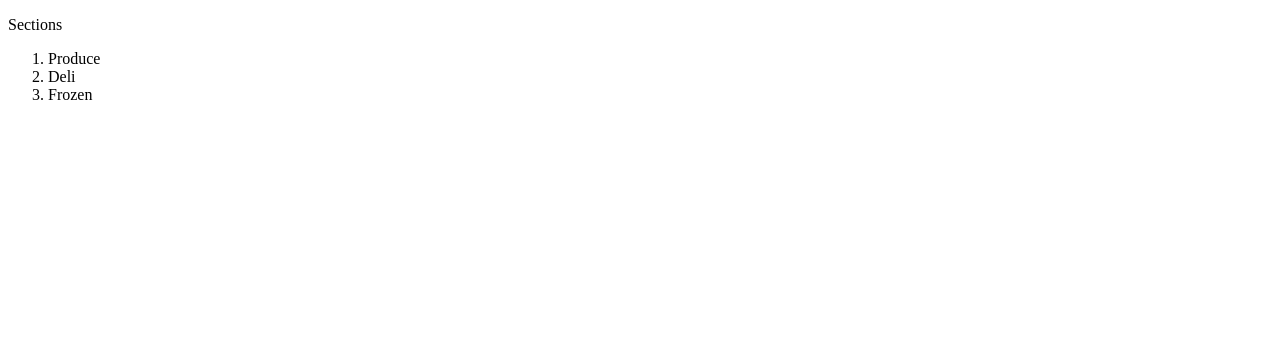
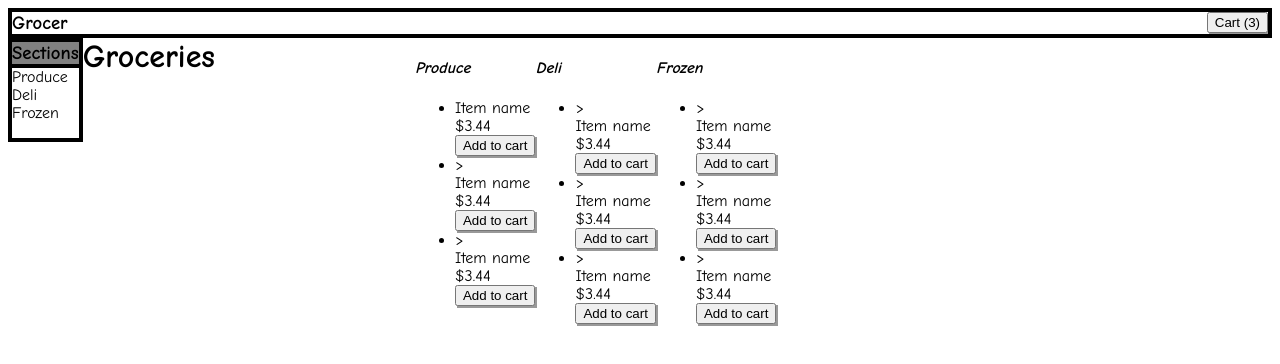
Before and after one commit to deadlyicon/phase-2-challenge-5, a website: page part-3/index.html in a window 1280 px wide. Drawn offline with Linux system fonts and the light colour scheme.

Commit message:
Add more styling to part 3

```diff
--- a/part-3/index.html
+++ b/part-3/index.html
@@ -4,19 +4,21 @@
 <head>
   <meta charset="utf-8">
   <title>Grocer</title>
-  <link rel="stylesheet" type="text/css" href="style.css" />
+  <link rel="stylesheet" type="text/css" href="style.css">
 </head>
 
 <body>
-<span>
+  <div class="navbar">
+    <div class="grocer-title">
+      <h3>Grocer</h3></div>
+    <div class="cart"><button>Cart (3)</button></div>
+  </div>
 
-</span>
+  <div class="main-window">
     <div class="sections">
-    <p>
-      Sections
-    </p>
+      <h3 style="background-color: grey">Sections</h3>
       <div class="sections-menu">
-      <ol>
+        <ul>
           <li>
             Produce
           </li>
@@ -26,7 +28,126 @@
           <li>
             Frozen
           </li>
-      </ol>
+        </ul>
+      </div>
+    </div>
+
+    <div class="main-panel">
+      <h1>Groceries</h1>
+      <div>
+        <h4><em>Produce</em></h4>
+        <ul>
+          <li>
+            <span class="line-items">
+            <div class="item-name">
+              Item name
+            </div>
+            <div class="price">
+             $3.44
+            </div>
+            <div class="cart"><button>Add to cart</button></div>
+          </span>
+          </li>
+          <li>
+            <span class="line-items">>
+            <div class="item-name">
+              Item name
+            </div>
+            <div class="price">
+             $3.44
+            </div>
+            <div class="cart"><button>Add to cart</button></div>
+          </span>
+          </li>
+          <li>
+            <span class="line-items">>
+            <div class="item-name">
+              Item name
+            </div>
+            <div class="price">
+             $3.44
+            </div>
+            <div class="cart"><button>Add to cart</button></div>
+          </span>
+          </li>
+        </ul>
+      </div>
+      <div>
+        <h4><em>Deli</em></h4>
+        <ul>
+          <li>
+            <span class="line-items">>
+            <div class="item-name">
+              Item name
+            </div>
+            <div class="price">
+             $3.44
+            </div>
+            <div class="cart"><button>Add to cart</button></div>
+          </span>
+          </li>
+          <li>
+            <span class="line-items">>
+            <div class="item-name">
+              Item name
+            </div>
+            <div class="price">
+             $3.44
+            </div>
+            <div class="cart"><button>Add to cart</button></div>
+          </span>
+          </li>
+          <li>
+            <span class="line-items">>
+            <div class="item-name">
+              Item name
+            </div>
+            <div class="price">
+             $3.44
+            </div>
+            <div class="cart"><button>Add to cart</button></div>
+          </span>
+          </li>
+        </ul>
+      </div>
+      <div>
+        <h4><em>Frozen</em></h4>
+        <ul>
+          <li>
+            <span class="line-items">>
+            <div class="item-name">
+              Item name
+            </div>
+            <div class="price">
+             $3.44
+            </div>
+            <div class="cart"><button>Add to cart</button></div>
+          </span>
+          </li>
+          <li>
+            <span class="line-items">>
+            <div class="item-name">
+              Item name
+            </div>
+            <div class="price">
+             $3.44
+            </div>
+            <div class="cart"><button>Add to cart</button></div>
+          </span>
+          </li>
+          <li>
+            <span class="line-items">>
+            <div class="item-name">
+              Item name
+            </div>
+            <div class="price">
+             $3.44
+            </div>
+            <div class="cart"><button>Add to cart</button></div>
+          </span>
+          </li>
+        </ul>
+      </div>
     </div>
   </div>
 </body>
--- a/part-3/style.css
+++ b/part-3/style.css
@@ -1,3 +1,61 @@
-title{
+body {
+  font-family: "Comic Sans MS";
+}
 
+h3 {
+  margin: inherit;
 }
+
+button {
+  box-shadow: 2px 2px rgba(0, 0, 0, 0.4);
+}
+
+.sections-menu ul {
+  list-style: none;
+  margin-top: 0px;
+  padding-left: 0px
+}
+
+h1 {
+  justify-content: center;
+  flex-direction: row;
+  align-self: flex-start;
+  margin-top: 0px;
+  margin-right: 200px;
+}
+
+.navbar {
+  display: flex;
+  justify-content: space-between;
+  border: solid 4px black;
+}
+
+.cart {
+  align-items: flex-end;
+}
+
+.grocer-title {
+  justify-content: flex-start;
+  align-items: flex-start;
+}
+
+.main-window {
+  display: flex;
+}
+
+.sections {
+  display: flex;
+  align-self: flex-start;
+  flex-direction: column;
+  border: solid 4px black;
+}
+
+.sections-menu {
+  border-top: solid 4px black;
+}
+
+.main-panel {
+  display: flex;
+  flex-direction: row;
+  flex-wrap: wrap;
+}
```
Also changed, not shown: README.md. Lines whose indentation alone changed are shown as unchanged.
